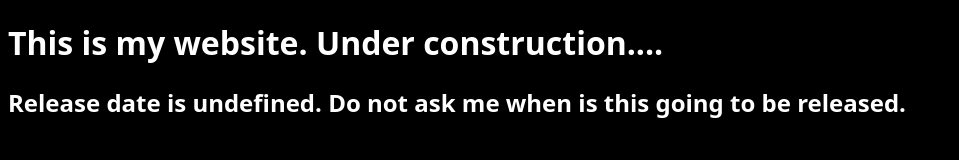
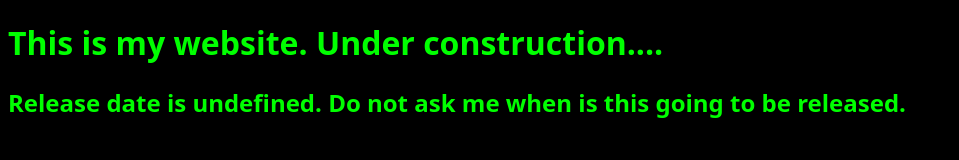
Before and after one commit to AleckOnTech/aleckontech.github.io, a plain HTML site: page index.html in a window 1280 px wide. Shown: the whole page, without its empty margins (0-959 px from the left). Drawn offline with Linux system fonts and the light colour scheme.

Commit message:
Update index.html

```diff
--- a/index.html
+++ b/index.html
@@ -5,7 +5,7 @@
    <meta name="viewport" content="width=device-width, initial-scale=1.0">
    <title>Website Under Construction</title>
 </head>
-<body style="background-color: black; color: white; font-family: system-ui;">
+<body style="background-color: black; color: #00FF00; font-family: system-ui;">
     <h1>This is my website. Under construction....</h1>
     <h2>Release date is undefined. Do not ask me when is this going to be released.</h2>
 </body>
```
